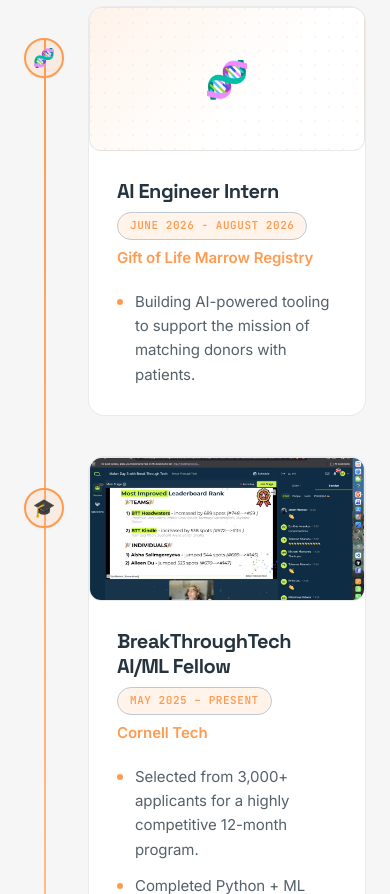
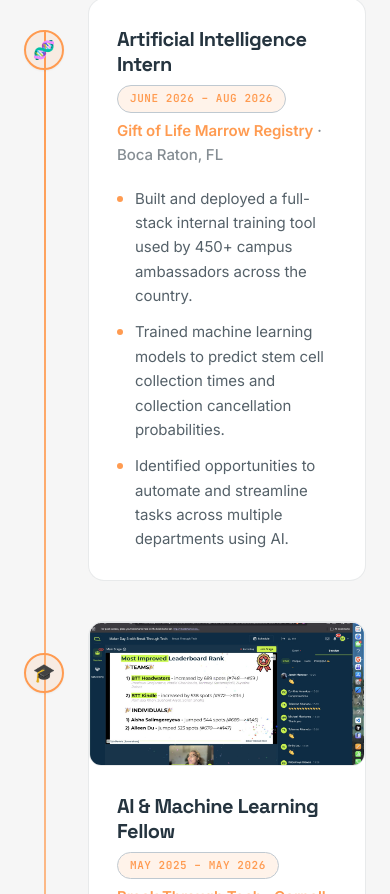
Before and after one commit to aryalsushant/alt-portfolio, a React (Create React App) app: page /classic in a window 390 px wide. Shown: the part 3810-4704 px from the top of the page. Built offline with nearby package versions, Linux system fonts and the light colour scheme.

Commit message:
content(classic): experience from shared content, adds Gift of Life details

```diff
--- a/src/components/Experience.js
+++ b/src/components/Experience.js
@@ -1,72 +1,17 @@
-import React, { useEffect, useRef } from 'react';
+import React from 'react';
+import { EXPERIENCE } from '../interactive/content';
+import useReveal from '../hooks/useReveal';
+import SectionHeader from './SectionHeader';
 
-function useReveal(rootMargin = '-60px') {
-  const ref = useRef(null);
-  useEffect(() => {
-    const el = ref.current;
-    if (!el) return;
-    const obs = new IntersectionObserver(
-      ([e]) => { if (e.isIntersecting) { el.classList.add('visible'); obs.disconnect(); } },
-      { rootMargin }
-    );
-    obs.observe(el);
-    return () => obs.disconnect();
-  }, [rootMargin]);
-  return ref;
-}
+// Classic-page extras keyed by experience id. Copy lives in interactive/content.js.
+const EXTRAS = {
+  giftoflife: { emoji: '🧬' },
+  btt: { emoji: '🎓', image: '/btt.jpeg' },
+  lumibot: { emoji: '💡', image: '/illumi.jpeg' },
+  dha: { emoji: '🏥', image: '/dha.jpeg' },
+};
 
-const EXPERIENCES = [
-  {
-    id: 'gol',
-    emoji: '🧬',
-    image: null,
-    title: 'AI Engineer Intern',
-    company: 'Gift of Life Marrow Registry',
-    dates: 'June 2026 - August 2026',
-    bullets: [
-      'Building AI-powered tooling to support the mission of matching donors with patients.',
-    ],
-  },
-  {
-    id: 'btt',
-    emoji: '🎓',
-    image: '/btt.jpeg',
-    title: 'BreakThroughTech AI/ML Fellow',
-    company: 'Cornell Tech',
-    dates: 'May 2025 – Present',
-    bullets: [
-      'Selected from 3,000+ applicants for a highly competitive 12-month program.',
-      'Completed Python + ML coursework with Cornell University faculty.',
-      'Participated in experiential learning projects with industry mentors.',
-    ],
-  },
-  {
-    id: 'illumibot',
-    emoji: '💡',
-    image: '/illumi.jpeg',
-    title: 'Software Engineering Intern',
-    company: 'Illumibot',
-    dates: 'Oct 2025 – Dec 2025',
-    bullets: [
-      'Improved UI and resolved frontend–backend integration issues across Flutter app and ReactJS + Node.js web platform.',
-      'Built automation tools that automated 80% of manual PR reviews, significantly reducing engineering overhead.',
-      'Streamlined projection-mapping testing workflows to improve team velocity.',
-    ],
-  },
-  {
-    id: 'dha',
-    emoji: '🏥',
-    image: '/dha.jpeg',
-    title: 'Software & Data Science Intern',
-    company: 'Delta Health Alliance',
-    dates: 'May 2025 – July 2025',
-    bullets: [
-      'Developed and taught a full Python curriculum to 40+ high school students across rural Mississippi.',
-      'Built a full-stack Learning Management System using React.js, Node.js, SQL, deployed on AWS.',
-      'Increased digital education access in underserved communities through hands-on instruction.',
-    ],
-  },
-];
+const EXPERIENCES = EXPERIENCE.map(e => ({ ...e, ...(EXTRAS[e.id] || { emoji: '💼' }) }));
 
 function PlaceholderImage({ emoji, image, label }) {
   if (image) {
@@ -109,7 +54,7 @@ function ExperienceCard({ exp, idx }) {
       <div className="ml-16 glass-card border border-line overflow-hidden
         hover:border-line-strong hover:-translate-y-0.5
         transition-all duration-300">
-        <PlaceholderImage emoji={exp.emoji} image={exp.image} label={`${exp.title} at ${exp.company}`} />
+        {exp.image && <PlaceholderImage emoji={exp.emoji} image={exp.image} label={`${exp.title} at ${exp.company}`} />}
         <div className="p-7">
           <div className="flex flex-col sm:flex-row sm:items-center sm:justify-between gap-2 mb-1.5">
             <h3 className="font-display font-bold text-xl text-ink leading-tight tracking-tight">{exp.title}</h3>
@@ -119,7 +64,7 @@ function ExperienceCard({ exp, idx }) {
               {exp.dates}
             </span>
           </div>
-          <p className="text-[15px] font-semibold text-accent mb-5">{exp.company}</p>
+          <p className="text-[15px] font-semibold text-accent mb-5">{exp.company}<span className="text-ink-3 font-medium"> · {exp.location}</span></p>
           <ul className="space-y-3">
             {exp.bullets.map((b, i) => (
               <li key={i} className="flex gap-3 text-[15px] text-ink-2 leading-relaxed">
@@ -135,20 +80,11 @@ function ExperienceCard({ exp, idx }) {
 }
 
 export default function Experience() {
-  const headerRef = useReveal();
-
   return (
     <section className="py-28 px-6 bg-bg-soft">
       <div className="max-w-3xl mx-auto">
 
-        {/* Header */}
-        <div ref={headerRef} className="reveal text-center mb-16">
-          <p className="font-mono text-accent text-[12px] mb-4 tracking-[0.25em] uppercase font-semibold">Work History</p>
-          <h2 className="font-display text-4xl md:text-5xl font-extrabold text-ink mb-5 tracking-tight">
-            Experience
-          </h2>
-          <div className="mx-auto w-16 h-[3px] rounded-full" style={{ background: 'linear-gradient(90deg, var(--accent), var(--accent) 50%, transparent)' }} />
-        </div>
+        <SectionHeader kicker="Work history" title="Experience" />
 
         {/* Timeline */}
         <div className="relative">
```
